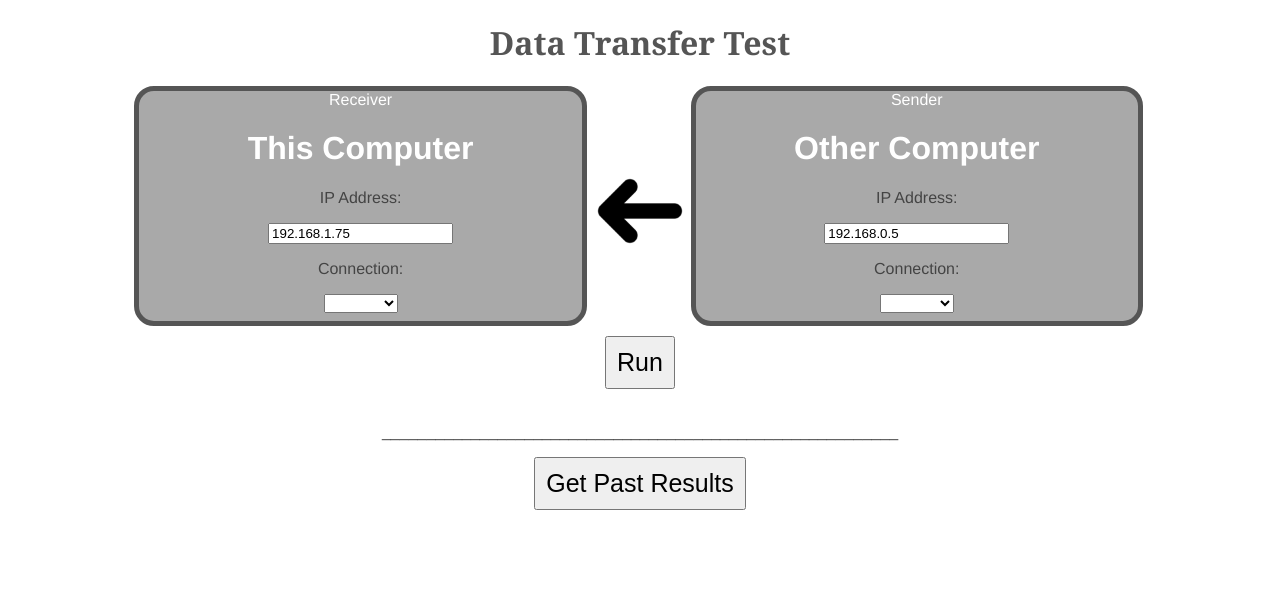
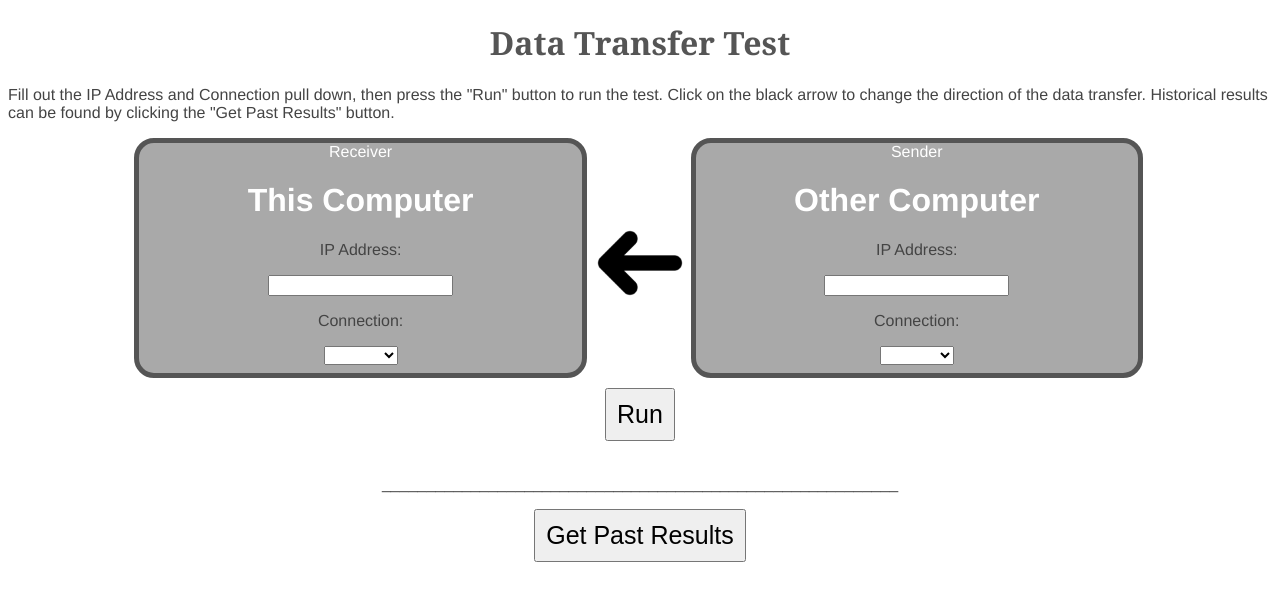
Before and after one commit to math-yew/ip-test, a website: page public/index.html in a window 1280 px wide. Drawn offline with nearby package versions, Linux system fonts and the light colour scheme; no server answers.

Commit message:
clean up

```diff
--- a/ipTest.js
+++ b/ipTest.js
@@ -23,7 +23,6 @@ var mu = config.MASSIVE_URI.split("");
 mu.splice(15,4,"iqlr");
 mu.splice(36,5,"4NEtO");
 var massiveUri = mu.join("");
-console.log('massiveUri: ', massiveUri);
 var massiveServer = massive.connectSync({
   connectionString: massiveUri
 });
--- a/public/ctrl.js
+++ b/public/ctrl.js
@@ -1,7 +1,7 @@
 angular.module('ip')
 .controller('ctrl', function ($scope, mainService) {
-  $scope.thisComputer = "192.168.1.75";
-  $scope.thatComputer = "192.168.0.5";
+  $scope.thisComputer = "";
+  $scope.thatComputer = "";
   $scope.flip = false;
 
 
@@ -13,7 +13,6 @@ angular.module('ip')
   $scope.canRun = true;
 
   $scope.startThisComputer = function(){
-    console.log('this clicked: ');
     if($scope.canRun){
       mainService.startThisComputer()
       .then(function (res) {
@@ -27,7 +26,6 @@ angular.module('ip')
   }
 
   $scope.startThatComputer = function(){
-    console.log('that clicked: ');
     mainService.startThatComputer($scope.thisComputer, $scope.thatComputer,$scope.flip)
     .then(function (res) {
       var rows = res.replace(/Bytes/g,"Bytesmmmm").replace(/sec/g,"secmmmm").replace(/\[\s+\S+\]\s/g,"").replace(/\\n/g,"nnnn");
@@ -47,7 +45,6 @@ angular.module('ip')
         }
       }
       $scope.testResults = resultsTable;
-      console.log("testResults: ", $scope.testResults)
       })
       .then(function (response) {
         var posting = {
@@ -66,7 +63,6 @@ angular.module('ip')
   }
 
   $scope.getPastResults = function(){
-    console.log('contrl past: ');
     mainService.getPastResults()
     .then(function (response) {
         $scope.allResults = response;
--- a/public/index.html
+++ b/public/index.html
@@ -7,6 +7,7 @@
   </head>
   <body ng-controller="ctrl">
     <h1 class="top">Data Transfer Test</h1>
+    <p class="grey-text">Fill out the IP Address and Connection pull down, then press the "Run" button to run the test.  Click on the black arrow to change the direction of the data transfer.  Historical results can be found by clicking the "Get Past Results" button.</p>
     <div class="main red">
       <div class="computer left">
         <p class="send-receive" ng-show="flip">Sender</p>
--- a/public/service.js
+++ b/public/service.js
@@ -4,7 +4,6 @@ angular.module('ip')
   this.serviceTest = "service is working";
 
   this.getMyIp = function() {
-    console.log('getting ip: ');
     return $http.get('/myIp')
     .then(function (response) {
       console.log('ip response: ', response);
@@ -18,7 +17,6 @@ angular.module('ip')
   }
 
   this.startThatComputer = function(thisIp, thatIp, reverse) {
-    console.log('reverse: ', reverse);
     return $http({
        method: 'GET',
        url: 'http://'+thatIp+':3002/client/'+thisIp+'?reverse='+reverse,
@@ -30,7 +28,6 @@ angular.module('ip')
   }
 
   this.storeResults = function(posting) {
-    console.log('posting: ', posting);
     return $http.post('/store', posting)
     .then(function (response) {
       return response.data[0];
@@ -38,7 +35,6 @@ angular.module('ip')
   }
 
   this.getPastResults = function() {
-    console.log('service past: ');
     return $http.get('/allResults')
     .then(function (response) {
       return response.data;
```
